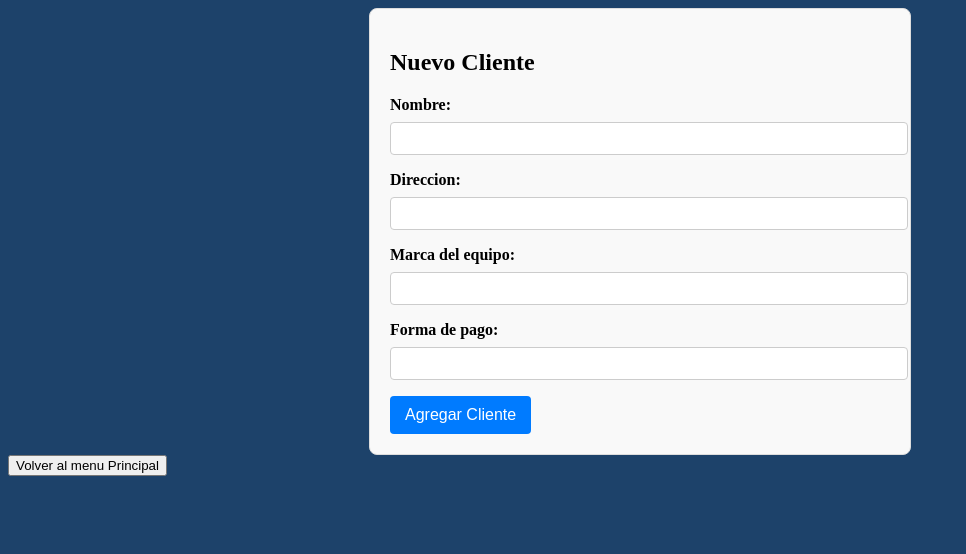
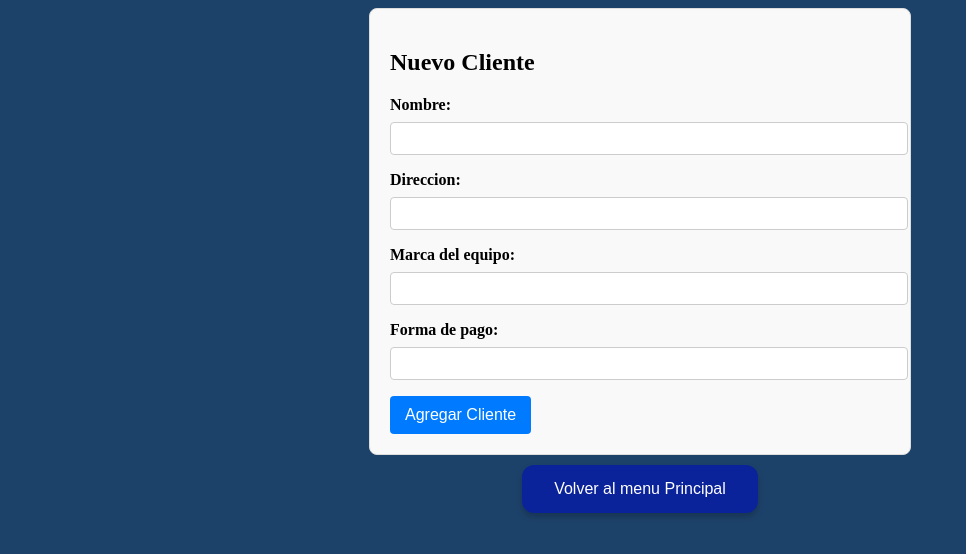
Before and after one commit to Jonathan3vissan/weboop, a plain HTML site: page html/nuevo-cliente.html in a window 1280 px wide. Shown: the whole page, without its empty margins (0-966 px from the left). Drawn offline with Linux system fonts and the light colour scheme.

Commit message:
nuevo cliente
funcional

```diff
--- a/css/nuevoClioente.css
+++ b/css/nuevoClioente.css
@@ -45,3 +45,28 @@ body {
 .form-container button:hover {
   background-color: #0056b3;
 }
+
+#volver {
+  background-color: rgb(11, 35, 154);
+  color: white;
+  padding: 15px 32px;
+  text-align: center;
+  font-size: 16px;
+  border: none;
+  border-radius: 12px;
+  cursor: pointer;
+  box-shadow: 0 4px 6px rgba(0, 0, 0, 0.2);
+  transition: background-color 0.3s, box-shadow 0.3s;
+}
+
+#volver:hover {
+  background-color: #91a5a9;
+  box-shadow: #f29e37;
+}
+
+#contendor-boton-volver {
+  display: flex;
+  justify-content: center;
+  align-items: center;
+  margin-top: 10px;
+}
```
Also changed, not shown: html/nuevo-cliente.html (+0 -2 lines). Lines whose indentation alone changed are shown as unchanged.
